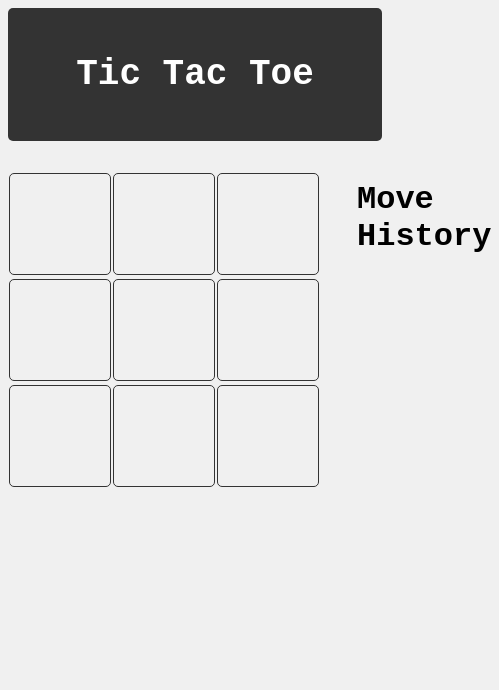
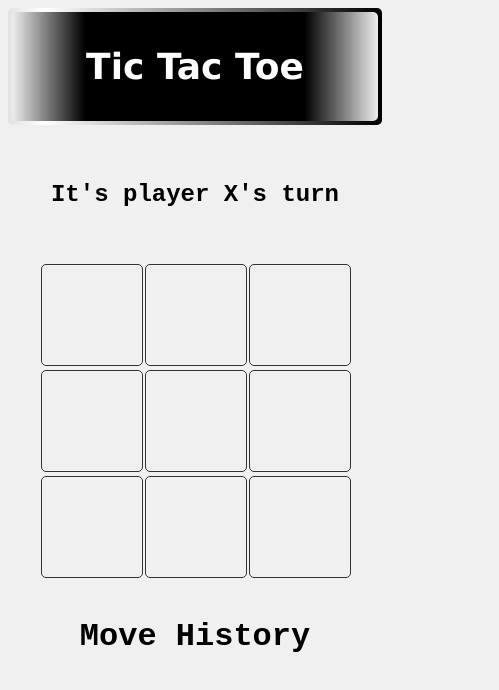
Before and after one commit to abnewstein/TicTacToe, a SvelteKit app: page / in a window 390 px wide. Shown: the top 690 px of the page, 499 px wide, since content can reach past the window. Built offline with nearby package versions, Linux system fonts and the light colour scheme.

Commit message:
Make it responsive

```diff
--- a/src/components/Container.svelte
+++ b/src/components/Container.svelte
@@ -2,20 +2,12 @@
 	import { createGameState } from '$store/GameState.svelte';
 	import Board from './GameBoard/Board.svelte';
 	import GameHistory from './GameHistory.svelte';
+	import PlayerInfo from './PlayerInfo.svelte';
 	let gameState = createGameState();
-	let winner = $derived(gameState.winner);
 </script>
 
 <div class="container">
-	<div class="player-info">
-		{#if winner !== ''}
-			<p>Player {winner} wins!</p>
-		{:else if gameState.isDraw}
-			<p>It's a draw!</p>
-		{:else}
-			<p>It's player {gameState.currentPlayer}'s turn</p>
-		{/if}
-	</div>
+	<PlayerInfo {gameState} />
 	<Board {gameState} />
 	<GameHistory {gameState} />
 </div>
@@ -29,13 +21,9 @@
 		justify-content: center;
 		margin: 2rem;
 
-		.player-info {
-			display: flex;
-			justify-content: end;
-			align-items: center;
-			font-size: 1.5rem;
-			font-family: monospace;
-			font-weight: bold;
+		@media (width < 768px) {
+			grid-template-columns: 1fr;
+			grid-template-rows: min-content max-content 1fr;
 		}
 	}
 </style>
--- a/src/components/GameBoard/Board.svelte
+++ b/src/components/GameBoard/Board.svelte
@@ -1,13 +1,13 @@
 <script>
-	import { derived } from 'svelte/store';
 	import Cell from './Cell.svelte';
 	let { gameState } = $props();
-	let { gridSize, play } = $derived(gameState);
+	let winningLine = $derived(gameState.winningLine);
 </script>
 
-<div class="board" style="--grid-size: {gridSize}">
+<div class="board" style="--grid-size: {gameState.gridSize}">
 	{#each gameState.grid as value, index}
-		<Cell {value} {index} {play} />
+		{@const highlight = winningLine?.includes(index)}
+		<Cell {value} {index} play={gameState.play} {highlight} />
 	{/each}
 </div>
 
--- a/src/components/GameBoard/Cell.svelte
+++ b/src/components/GameBoard/Cell.svelte
@@ -1,5 +1,5 @@
 <script>
-	let { value, index, play } = $props();
+	let { value, index, play, highlight } = $props();
 
 	/**
 	 * @param {number} index
@@ -11,7 +11,7 @@
 	}
 </script>
 
-<button type="button" on:click={() => handleClick(index)}>{value} </button>
+<button type="button" on:click={() => handleClick(index)} class:highlight>{value}</button>
 
 <style lang="scss">
 	button {
@@ -25,7 +25,11 @@
 		color: #333;
 		justify-content: center;
 		align-items: center;
-		font-family: Cambria, Cochin, Georgia, Times, 'Times New Roman', serif;
+		font-family: Cambria, serif;
 		font-size: 4rem;
+
+		&.highlight {
+			background-color: #81c784;
+		}
 	}
 </style>
--- a/src/components/GameHistory.svelte
+++ b/src/components/GameHistory.svelte
@@ -25,6 +25,11 @@
 		flex-direction: column;
 		align-items: start;
 		font-family: 'Courier New', Courier, monospace;
+
+		@media (width < 768px) {
+			align-items: center;
+		}
+
 		> div {
 			background-color: #dddddd;
 			padding: 0 1rem;
--- a/src/components/Header.svelte
+++ b/src/components/Header.svelte
@@ -1,15 +1,37 @@
 <nav>
-	<h1>Tic Tac Toe</h1>
+	<div>
+		<h1>Tic Tac Toe</h1>
+	</div>
 </nav>
 
 <style lang="scss">
 	nav {
 		background-color: #333;
 		color: white;
-		padding: 1rem;
+		padding: 0.25rem;
 		text-align: center;
 		border-radius: 5px;
 		font-size: 1.5rem;
-		font-family: monospace;
+		font-family: Verdana, Geneva, Tahoma, sans-serif;
+		background-image: linear-gradient(to right, #000, #fff, #000);
+		background-size: 180% 180%;
+		animation: gradient 10s ease infinite;
+		> div {
+			background-image: linear-gradient(to right, #eee, #000 20%, #000 80%, #eee 100%);
+			border-radius: 5px;
+			padding: 0.25rem;
+		}
+	}
+
+	@keyframes gradient {
+		0% {
+			background-position: 0% 50%;
+		}
+		50% {
+			background-position: 100% 50%;
+		}
+		100% {
+			background-position: 0% 50%;
+		}
 	}
 </style>
--- /dev/null
+++ b/src/components/PlayerInfo.svelte
@@ -0,0 +1,31 @@
+<script>
+	let { gameState } = $props();
+	let winner = $derived(gameState.winner);
+	let isDraw = $derived(gameState.isDraw);
+	let currentPlayer = $derived(gameState.currentPlayer);
+</script>
+
+<div>
+	{#if winner !== ''}
+		<p>Player {winner} wins!</p>
+	{:else if isDraw}
+		<p>It's a draw!</p>
+	{:else}
+		<p>It's player {currentPlayer}'s turn</p>
+	{/if}
+</div>
+
+<style lang="scss">
+	div {
+		display: flex;
+		justify-content: end;
+		align-items: center;
+		font-size: 1.5rem;
+		font-family: monospace;
+		font-weight: bold;
+
+		@media (width < 768px) {
+			justify-content: center;
+		}
+	}
+</style>
--- a/src/store/GameState.svelte.js
+++ b/src/store/GameState.svelte.js
@@ -8,26 +8,29 @@ export function createGameState() {
     let winner = $state('');
     let isDraw = $state(false);
     let history = $state([]);
-    let winningLines = generateWinIndices(gridSize);
+    let winningIndices = generateWinIndices(gridSize);
+    let winningLine = $state([]);
 
     function reset() {
-        grid = (Array.from({ length: gridSize ** 2 }, () => ''));
+        grid = Array.from({ length: gridSize ** 2 }, () => '');
         currentPlayer = "X";
         winner = '';
         isDraw = false;
         history = [];
-        winningLines = generateWinIndices(gridSize);
+        winningIndices = generateWinIndices(gridSize);
+        winningLine = [];
     }
 
     function resetToStep(step) {
         if (step < 0 || step >= history.length) return;
         if (step === 0) return reset();
 
-        grid = history[step - 1];
-        currentPlayer = step % 2 === 0 ? "X" : "O";
+        history = history.slice(0, step);
+        grid = history[history.length - 1];
+        currentPlayer = (step % 2 === 0) ? "X" : "O";
         winner = '';
         isDraw = false;
-        history = history.slice(0, step);
+        winningLine = [];
     }
 
     /**
@@ -42,9 +45,10 @@ export function createGameState() {
      * @returns {boolean}
      */
     function checkWinner() {
-        for (let line of winningLines) {
+        for (let line of winningIndices) {
             let lineValues = line.map(index => grid[index]);
             if (lineValues.every(value => value === "X") || lineValues.every(value => value === "O")) {
+                winningLine = line;
                 return true;
             }
         }
@@ -69,7 +73,6 @@ export function createGameState() {
             }
             currentPlayer = currentPlayer === "X" ? "O" : "X";
         }
-
     }
 
     return {
@@ -91,6 +94,9 @@ export function createGameState() {
         get history() {
             return history;
         },
+        get winningLine() {
+            return winningLine;
+        },
         reset,
         resetToStep,
         initGrid,
```
